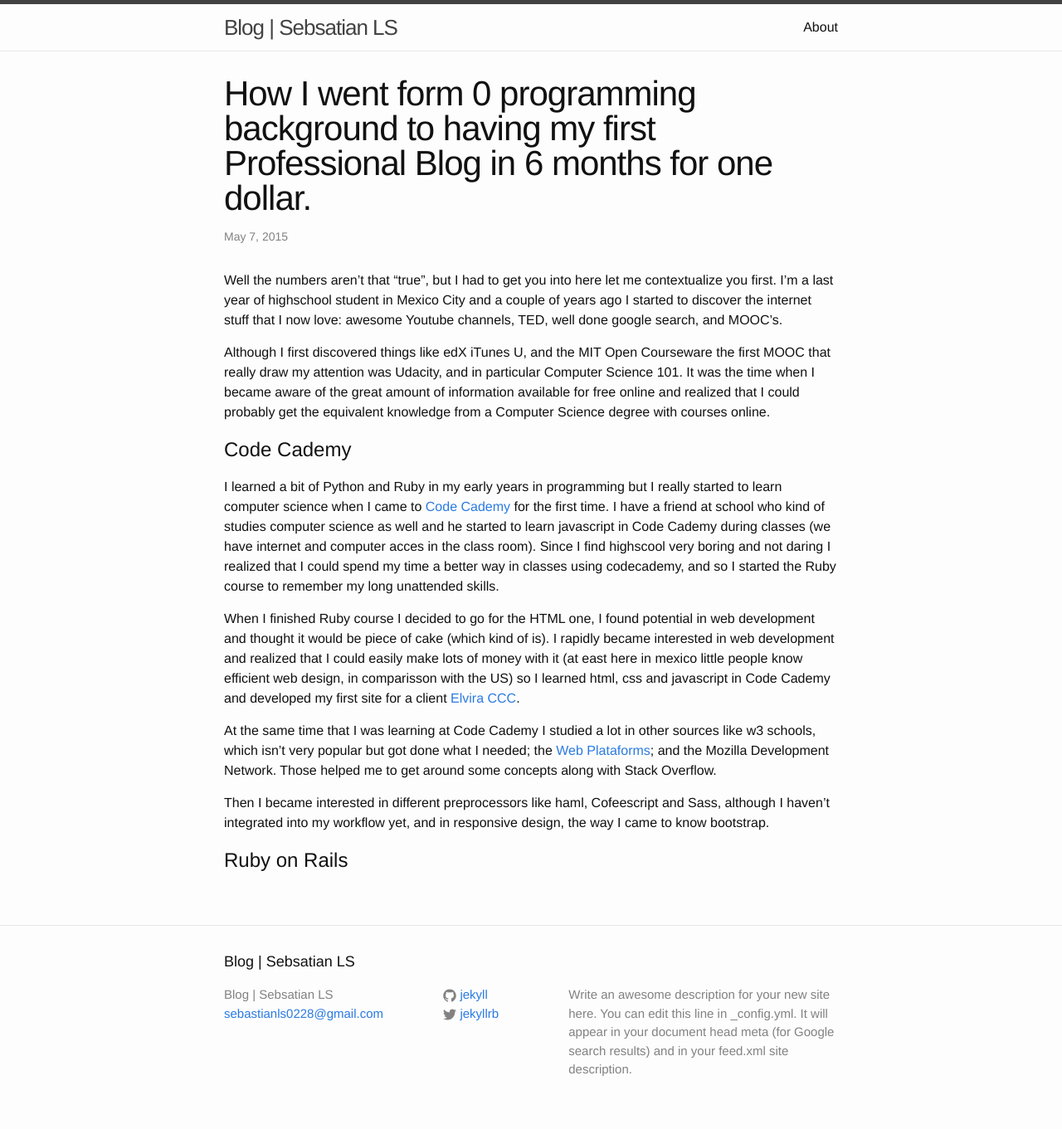
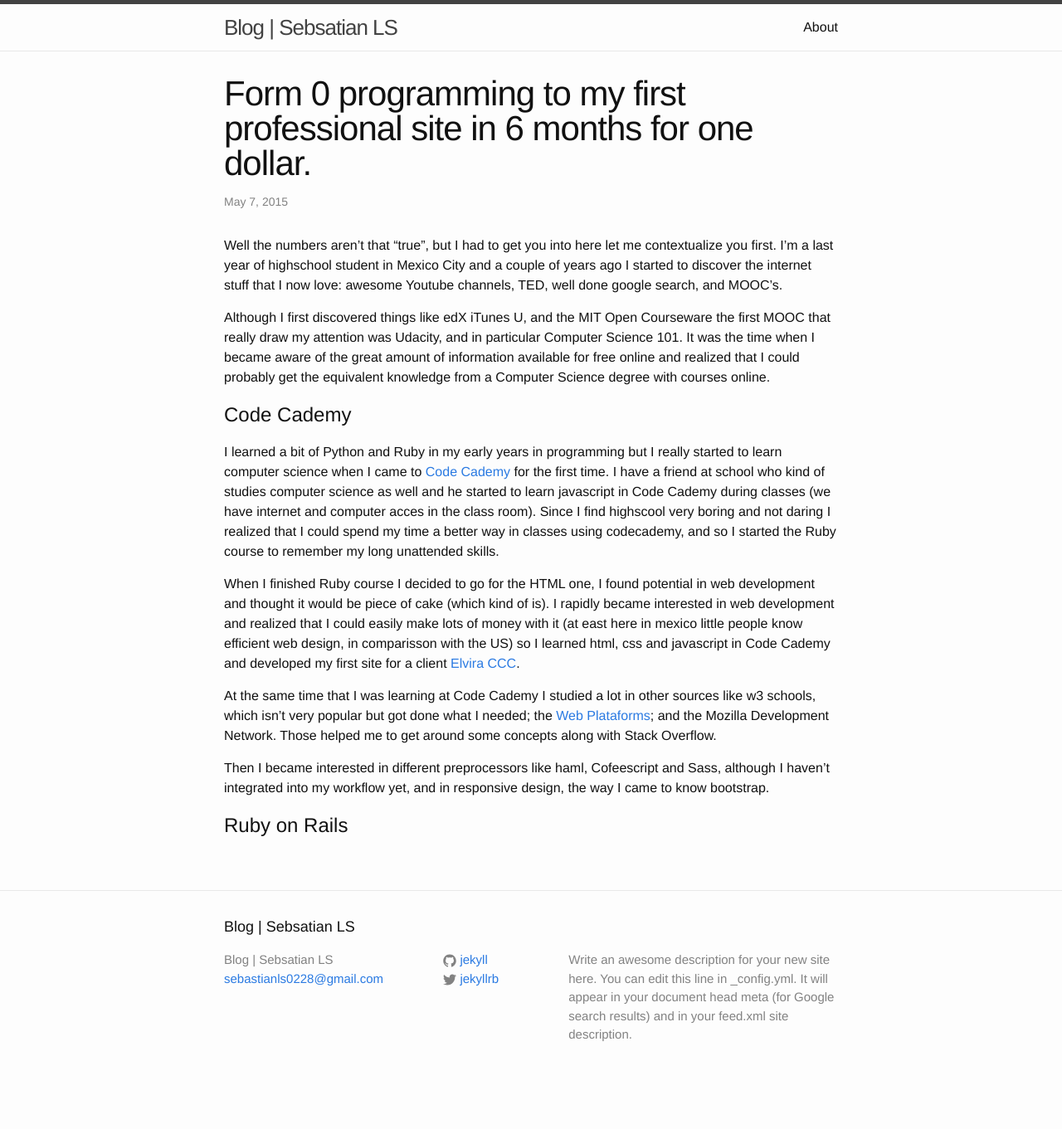
Before and after one commit to sebastian9/proyectos, a Jekyll site: the page built from _posts/2015-05-07-my-carreer.markdown, in a window 1280 px wide. Shown: the whole page at 83% size. Built offline with Jekyll 4.4.1, drawn with Linux system fonts in a browser that asks for light colours; after the commit the page ends 1319 px from its top, so only the background shows below that.

Commit message:
Change my carrer title

```diff
--- a/_posts/2015-05-07-my-carreer.markdown
+++ b/_posts/2015-05-07-my-carreer.markdown
@@ -1,6 +1,6 @@
 ---
 layout: post
-title: How I went form 0 programming background to having my first Professional Blog in 6 months for one dollar.
+title: Form 0 programming to my first professional site in 6 months for one dollar.
 ---
 
 Well the numbers aren't that "true", but I had to get you into here let me contextualize you first. I'm a last year of highschool student in Mexico City and a couple of years ago I started to discover the internet stuff that I now love: awesome Youtube channels, TED, well done google search, and MOOC's.
```
